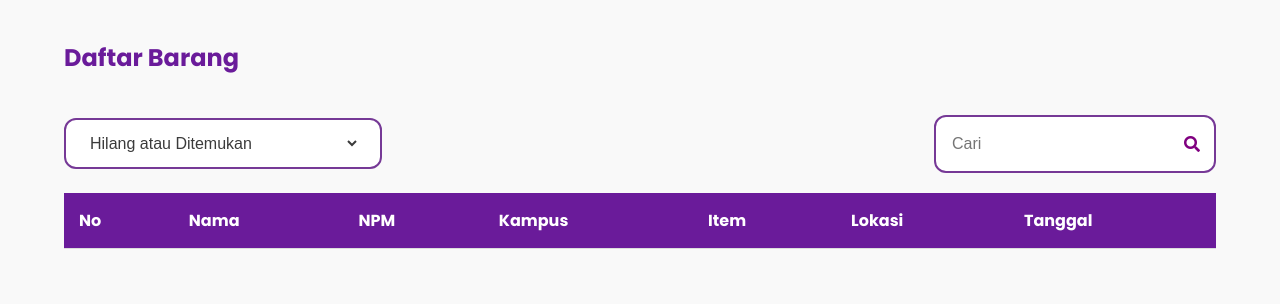
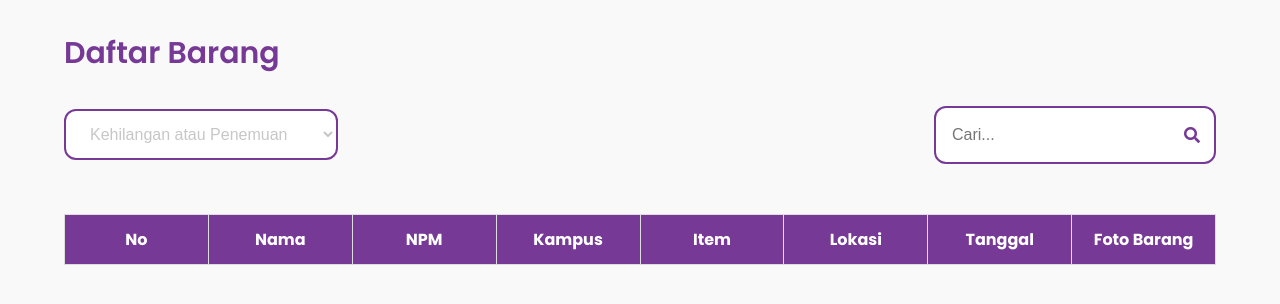
Before and after one commit to janienatalie/LostandFound, a PHP site: page /admin/form.html in a window 1280 px wide. Shown: the top 304 px of the page. Run offline with PHP 8.4, Linux system fonts and the light colour scheme; lists and menus that the app fills with data are empty.

Commit message:
final data

```diff
--- a/admin/css/form.css
+++ b/admin/css/form.css
@@ -15,19 +15,15 @@ body {
   align-items: flex-start;
 }
 h2 {
-  color: #6a1b9a;
-  text-align: left;
-}
+  color: #763996;
 
-.dropdown {
-  display: flex;
-  width: 274px; /* Lost and Found */
-  padding: 14px 20px;
-  border-radius: 12px;
-  border: 2px solid #763996;
-  font-size: 16px;
-  background-color: white;
-  color: #c7c7c7;
+  font-family: Poppins;
+  font-size: 30px;
+  font-style: normal;
+  font-weight: 600;
+  line-height: 16px; /* 40% */
+
+  text-transform: capitalize;
 }
 
 .search-box {
@@ -44,14 +40,25 @@ h2 {
   background-color: white;
   margin-left: auto;
 }
-.dropdown select {
-  border: none;
+
+.dropdownlostandfound {
+  display: flex;
+  width: 274px; /* Lost and Found */
+  padding: 14px 20px;
+  border-radius: 12px;
+  border: 2px solid #763996;
+  font-size: 16px;
+  background-color: white;
+  color: #c7c7c7; /* Warna teks default */
+}
+
+.dropdownlostandfound option[value=""] {
+  color: #c7c7c7; /* Warna placeholder */
+}
+
+.dropdownlostandfound input:focus,
+select:focus {
   outline: none;
-  font-size: 16px;
-  color: #3b3b3b;
-  flex: 1;
-  background: transparent;
-  cursor: pointer;
 }
 
 .search-container {
@@ -72,31 +79,57 @@ h2 {
 }
 
 .search-box i {
-  color: #800080;
+  color: #763996;
   margin-left: 10px;
 }
 
-table {
+.listofitemstable {
+  width: 100%; /* Membuat tabel mengisi lebar kontainer */
+  margin-top: 50px;
+  overflow-x: auto; /* Menambahkan scroll horizontal jika tabel terlalu lebar */
+}
+
+.listofitemstable table {
   width: 100%;
   border-collapse: collapse;
-  margin-top: 20px;
+  table-layout: fixed; /* Mengatur lebar kolom agar lebih konsisten */
 }
-th,
-td {
-  padding: 15px;
-  text-align: left;
-  border-bottom: 1px solid #ddd;
+
+.listofitemstable thead {
+  background-color: #763996;
+  color: white;
+  text-align: center;
+  font-size: 16px;
 }
-th {
-  background-color: #6a1b9a;
-  color: white;
+
+.listofitemstable tbody {
+  text-align: center;
 }
+
+.listofitemstable td,
+.listofitemstable th {
+  padding: 10px; /* Menyelaraskan padding antara th dan td */
+  border: 1px solid #ddd; /* Menambahkan border antara sel */
+  font-size: 16px;
+}
+
+.listofitemstable th {
+  padding-top: 12px; /* Memberikan sedikit ruang di bagian atas */
+  padding-bottom: 12px; /* Memberikan ruang di bagian bawah */
+  /* font-weight: bold; */
+  font-size: 16px;
+}
+
+.listofitemstable tr:nth-child(even) {
+  background-color: #c7c7c7; /* Memberikan warna latar belakang pada baris genap */
+}
+
 .action-buttons {
   display: flex;
   flex-direction: column;
 }
 .action-buttons button {
-  background-color: #6a1b9a;
+  background-color: #763996;
   color: white;
   border: none;
   padding: 10px;
--- a/admin/form.html
+++ b/admin/form.html
@@ -11,23 +11,26 @@
     <div class="container">
       <h2>Daftar Barang</h2>
       <div class="search-container">
-        <div class="dropdown">
-          <select>
-            <option value="" disabled selected>Hilang atau Ditemukan</option>
-            <option value="hilang">Hilang</option>
-            <option value="ditemukan">Ditemukan</option>
+        <div class="dropdown-lost-and-found">
+          <select name="lost-found" class="dropdownlostandfound" id="dropdown">
+            <option hidden value="" disabled selected>
+              Kehilangan atau Penemuan
+            </option>
+            <option value="Lost">Kehilangan</option>
+            <option value="Found">Penemuan</option>
           </select>
         </div>
         <div class="search-box">
           <input
             type="text"
-            placeholder="Cari"
+            placeholder="Cari..."
             id="searchInput"
             onkeyup="searchTable()"
           />
           <i class="fas fa-search"></i>
         </div>
       </div>
+      <div class="listofitemstable" class="table-responsive-xl">
         <table>
           <thead>
             <tr>
@@ -38,10 +41,12 @@
               <th>Item</th>
               <th>Lokasi</th>
               <th>Tanggal</th>
+              <th>Foto Barang</th>
             </tr>
           </thead>
           <tbody></tbody>
         </table>
+      </div>
     </div>
     <script>
       document.querySelectorAll(".dropdown").forEach((dropdown) => {
```
Also changed, not shown: admin/css/userdata.css (+39 -20 lines), admin/userdata.html (+6 -5 lines). Lines whose indentation alone changed are shown as unchanged.
